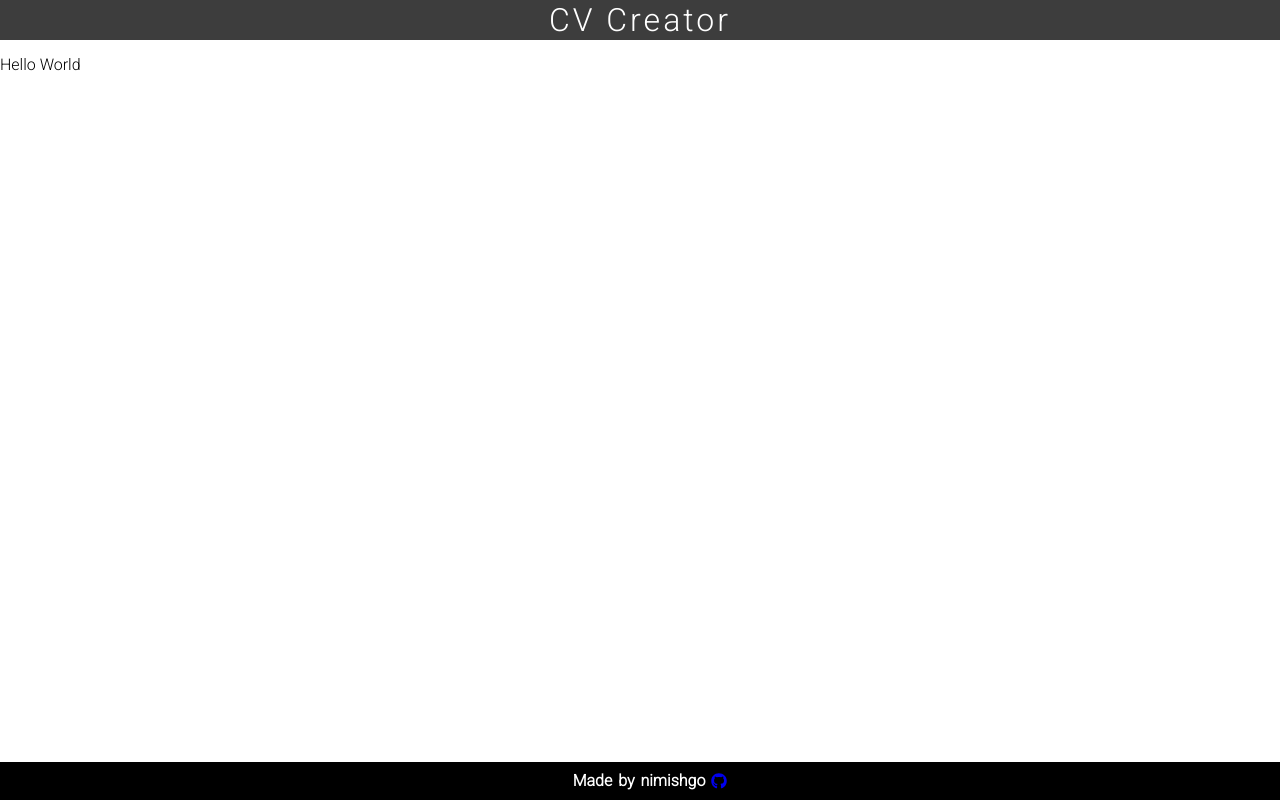
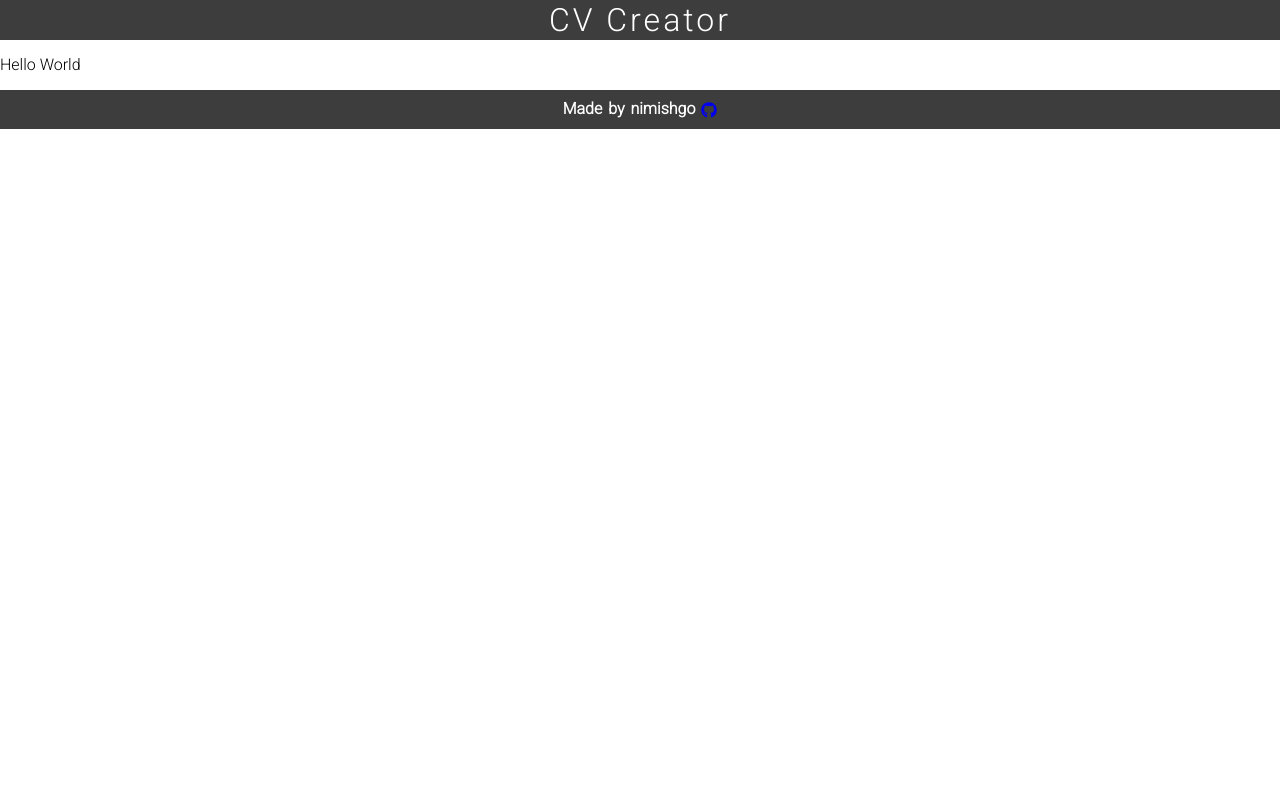
Before and after one commit to nimishgo/CV-Application, a React (Create React App) app: page / in a window 1280 px wide. Built offline with nearby package versions, Linux system fonts and the light colour scheme.

Commit message:
fix: footer position

```diff
--- a/src/styles/footer.css
+++ b/src/styles/footer.css
@@ -7,14 +7,12 @@ a:visited {
 }
 .footer {
   font-weight: 700;
-  background-color: black;
+  background-color: rgb(61, 61, 61);
   color: white;
-  position: fixed;
-  width: 100%;
   display: flex;
   justify-content: center;
   align-items: center;
   word-spacing: 2px;
   padding: 10px;
-  bottom: 0;
+  /* bottom: 0;   */
 }
```
